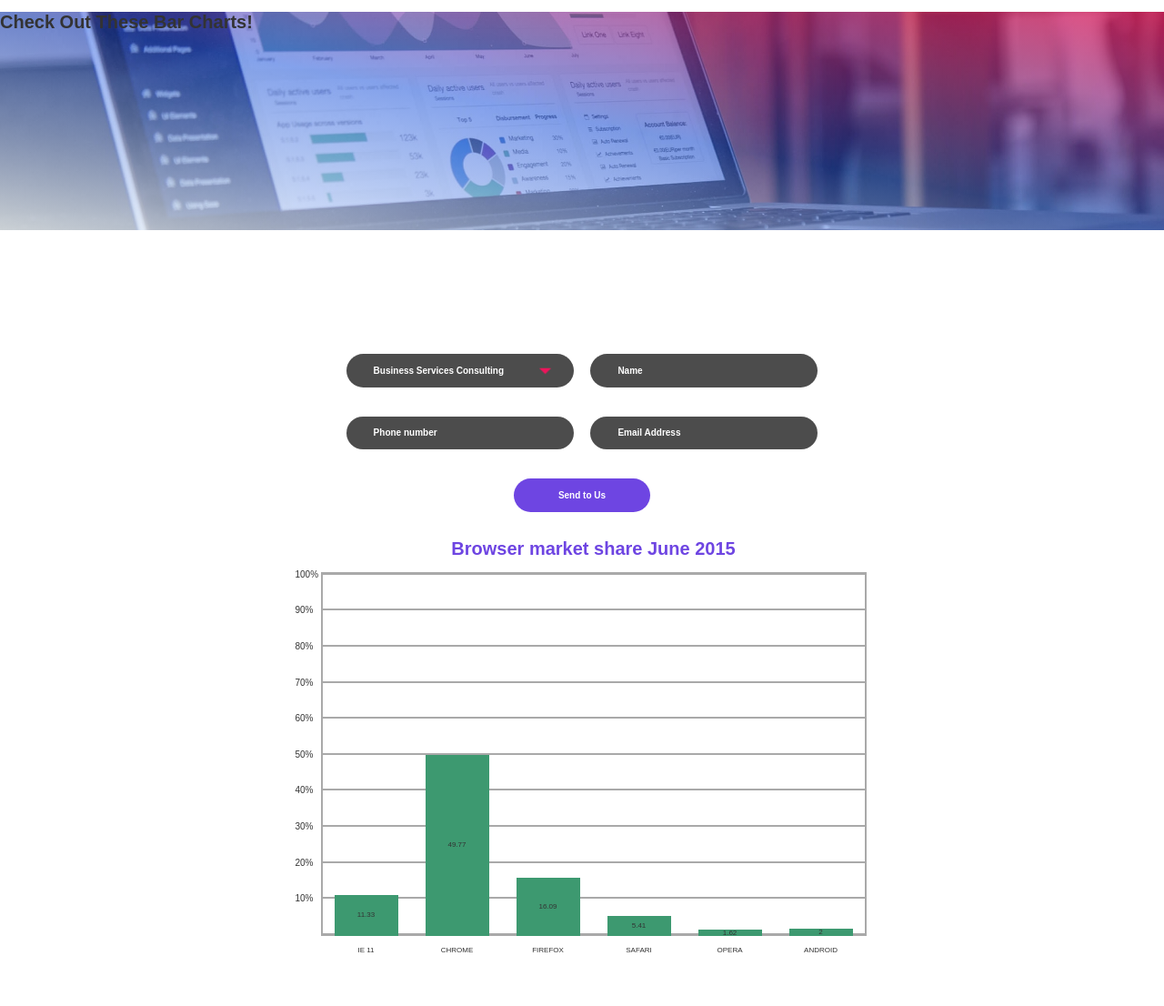
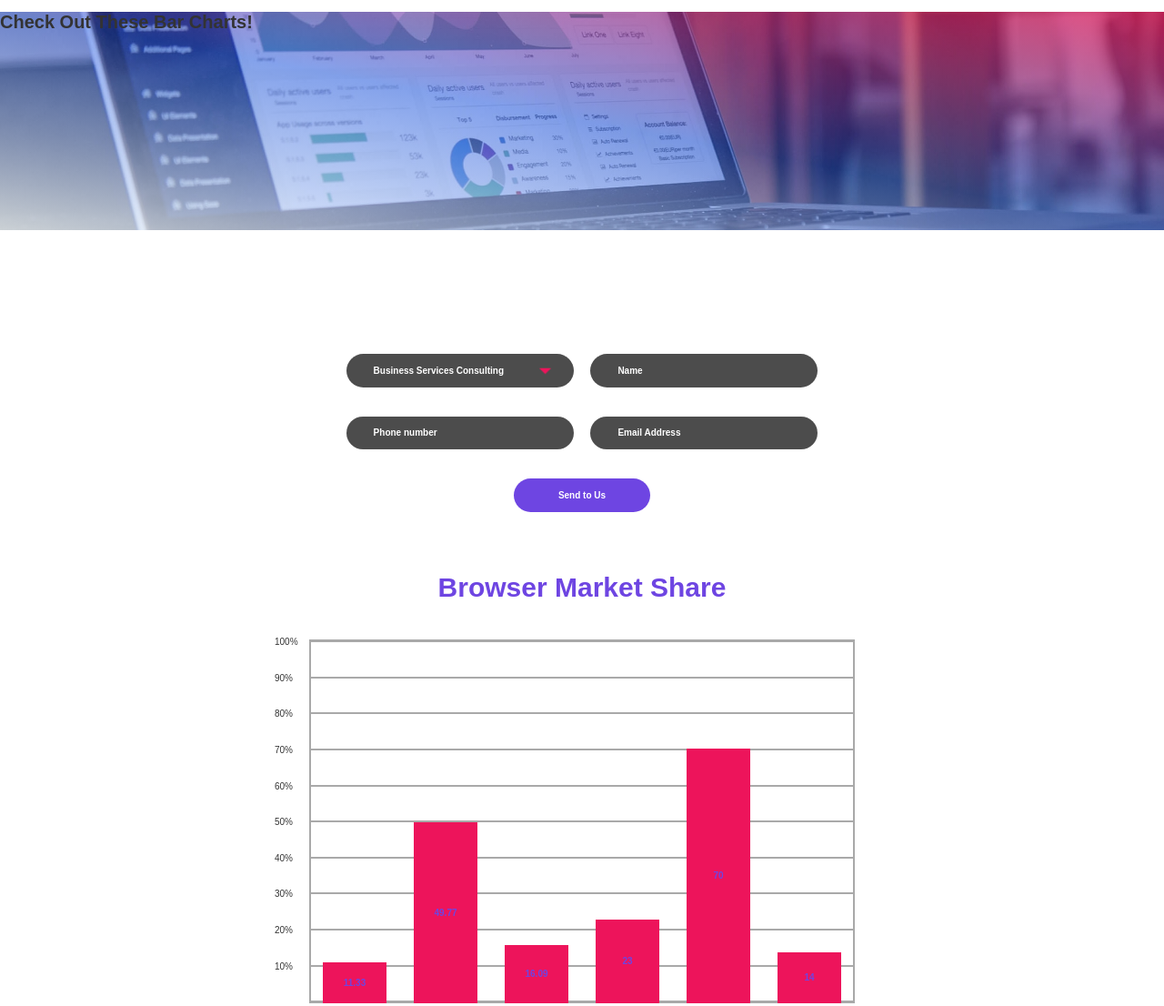
Before and after one commit to kendallrowe/barchartproject, a plain HTML site: page index.html in a window 1280 px wide. Shown: the top 1106 px of the page at 91% size. Drawn offline with nearby package versions, Linux system fonts and the light colour scheme.

Commit message:
Further customizable option functionality through JQuery added

```diff
--- a/index.html
+++ b/index.html
@@ -41,6 +41,10 @@
       </div><!-- Wrapper -->
       <div class="wrapper">
           <dl class="createdBarChart">
+            <dt class="titleContainer">
+              <h4>Browser market share June 2015</h4>
+            </dt>
+            <dt class="barContainer">
                 <div class="yAxisLabels">
                   <span class="label Label1">
                     <p>100%</p>
@@ -73,57 +77,7 @@
                     <p>10%</p>
                   </span>
                 </div>
-            <dt>
-              <h4>Browser market share June 2015</h4>
             </dt>
-            <!-- <dd class="barHolder">
-              <span class="percentage percentage-7">
-                <p>11.33%</p>
-              </span>
-              <div class="xAxisLabelContainer">
-                <p>IE 11</p>
-              </div>
-            </dd>
-            <dd class="barHolder">
-              <span class="percentage percentage-49">
-                <p>49.77%</p>
-              </span>
-              <div class="xAxisLabelContainer">
-                <p>Chrome</p>
-              </div>
-            </dd>
-            <dd class="barHolder">
-              <span class="percentage percentage-16">
-                <p>16.09%</p>
-              </span>
-              <div class="xAxisLabelContainer">
-                <p>Firefox</p>
-              </div>
-            </dd>
-            <dd class="barHolder">
-              <span class="percentage percentage-5">
-                <p>5.41%</p>
-              </span>
-              <div class="xAxisLabelContainer">
-                <p>Safari</p>
-              </div>
-            </dd>
-            <dd class="barHolder">
-              <span class="percentage percentage-2">
-                <p>1.62%</p>
-              </span>
-              <div class="xAxisLabelContainer">
-                <p>Opera</p>
-              </div>
-            </dd>
-            <dd class="barHolder">
-              <span class="percentage percentage-2">
-                <p>2%</p>
-              </span>
-              <div class="xAxisLabelContainer">
-                <p>Android</p>
-              </div>
-            </dd> -->
           </dl>
       </div>
     </section><!-- Main Section -->
--- a/scripts/script.js
+++ b/scripts/script.js
@@ -11,34 +11,51 @@ $(document).ready(function(){
       barClassAndValues[numberOfBars-1][2] = data[i+1];
     }
     console.log(barClassAndValues);
-    addBars(barClassAndValues);
-    setTitleColour(options);
+    addBars(barClassAndValues, options);
+    changeTitle(options);
   };
 
   // Function to add bars to chart area along with x axis labels, value-based heights
-  function addBars(barsArray) {
+  function addBars(barsArray, options) {
+    let valueJustifyDirection = options[4];
     const barWidth = (1/barsArray.length *100) - 5;
     // Iterate through all bar array and add new bar for each
     barsArray.forEach(function(thisBar, index){
-      $(".createdBarChart").append("<dd class=\"barHolder\"></dd>");
-      $(".createdBarChart dd:last-of-type").append("<span class=\"percentage " + thisBar[0] + "\"></span>");
+      $(".barContainer").append("<dd class=\"barHolder\"></dd>");
+      $(".barContainer dd:last-of-type").append("<span class=\"percentage " + thisBar[0] + "\"></span>");
       $("." + thisBar[0] ).append("<p>" + thisBar[2] + "</p>");
-      $(".createdBarChart dd:last-of-type").append("<div class=\"xAxisLabelContainer\"</div>");
-      $(".createdBarChart dd:last-of-type div").append("<p>" + thisBar[1] + "</p>");
+      $(".barContainer dd:last-of-type").append("<div class=\"xAxisLabelContainer\"</div>");
+      $(".barContainer dd:last-of-type div").append("<p>" + thisBar[1] + "</p>");
       // Set heights and widths of bars dynamically
       $("." + thisBar[0]).css("height", thisBar[2] + "%");
-
       $(".barHolder").css("width", barWidth + "%");
     });
+    // Set bar colour
+    $(".percentage").css("background-color", options[5]);
+    // Label inside of bar formatting
+    if (valueJustifyDirection === "top") {
+      valueJustifyDirection = "flex-start";
+    } else if (valueJustifyDirection === "bottom") {
+      valueJustifyDirection = "flex-end";
+    } else {
+      valueJustifyDirection = "center";
+    }
+    $(".percentage").css("justify-content", valueJustifyDirection);
+    $(".percentage p").css("color", options[3]);
   }
 
-  function setTitleColour(options){
-    $(".createdBarChart dt h4").css({
-      "color": options[0],
-      "font-size": options[1]
+  // Function to generate html and style the y axis based on user specifications
+  function createYAxis(options) {
+
+  }
+
+  function changeTitle(options){
+    $(".titleContainer h4").text(options[0]);
+    $(".titleContainer h4").css({
+      "text-transform": "capitalize",
+      "color": options[1],
+      "font-size": options[2]
     });
-
-
   }
     // $("#submitBtn").click(function(){
       //   $("#chartForm").submit(function(){
@@ -46,7 +63,8 @@ $(document).ready(function(){
         //   });
         // });
 
-  drawBarChart(["IE 11", 11.33, "Chrome", 49.77, "Firefox", 16.09, "Safari", 5.41, "opera", 1.62, "android", 2],["#6e45e2", "20px"],null);
+  drawBarChart(["IE 11", 11.33, "Chrome", 49.77, "Firefox", 16.09, "Safari", 23, "opera", 70, "android", 14],
+                ["browser market share", "#6e45e2", "30px", "#6e45e2", "center", "#ed145b", "#aaa", "100%", 10],null);
 });
 
 
--- a/styles/style.css
+++ b/styles/style.css
@@ -183,7 +183,6 @@ select {
     flex-direction: column;
     justify-content: space-between;
     border: 2px solid darkgrey;
-
 }
 
 .label{
@@ -191,51 +190,41 @@ select {
     border-top: .25px solid darkgrey;
     border-bottom: .25px solid darkgrey;
     position: relative;
+    text-align: right;
 }
 
 .label p {
     position: absolute;
-    left: -30px;
+    left: -40px;
     top: 0;
     transform: translateY(-50%);
+    text-align: center;
 }
 
-dl {
+.createdBarChart {
+    height: 400px;
+    width: 95%;
+    max-width: 600px;
+}
+
+.barContainer {
     display: flex;
     background-color: white;
     flex-direction: row;
     justify-content: space-around;
-    height: 400px;
-    width: 95%;
-    max-width: 600px;
+    height: 100%;
+    width: 100%;
     margin: 0;
-    margin-top: 50px;
-    margin-left: 25px;
     position: relative;
     padding: 0;
 }
 
-dt {
+.titleContainer {
     width: 100%;
     font-weight: 700;
     display: block;
     text-align: center;
-    font-size: 1.2em;
-    font-weight: 700;
-    position: absolute;
-    top: -25px;
-    transform: translateY(-50%);
-}
-
-.text {
-    font-weight: 600;
-    display: flex;
-    align-items: center;
-    height: 100%;
-    width: 40px;
-    background-color: transparent;
-    position: absolute;
-    justify-content: flex-start;
+    position: relative;
 }
 
 .barHolder {
@@ -249,19 +238,17 @@ dt {
 
 .percentage {
     display: flex;
-    background-color: #3d9970;
     width: 100%;
     position: absolute;
     bottom: 0;
     transition: background-color .3s ease;
     cursor: pointer;
-    justify-content: center;
     flex-direction: column;
 }
 
-.percentage:hover,
-.percentage:focus {
-    background-color: #aaa;
+.percentage p {
+    font-size: 1rem;
+    font-weight: 700;
 }
 
 .xAxisLabelContainer {
```
Lines whose indentation alone changed are shown as unchanged.
